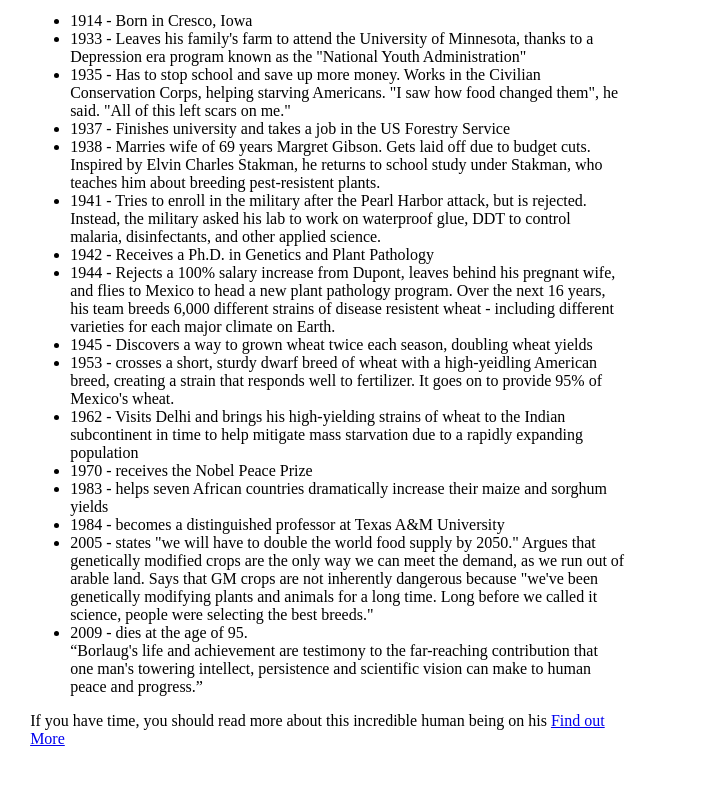
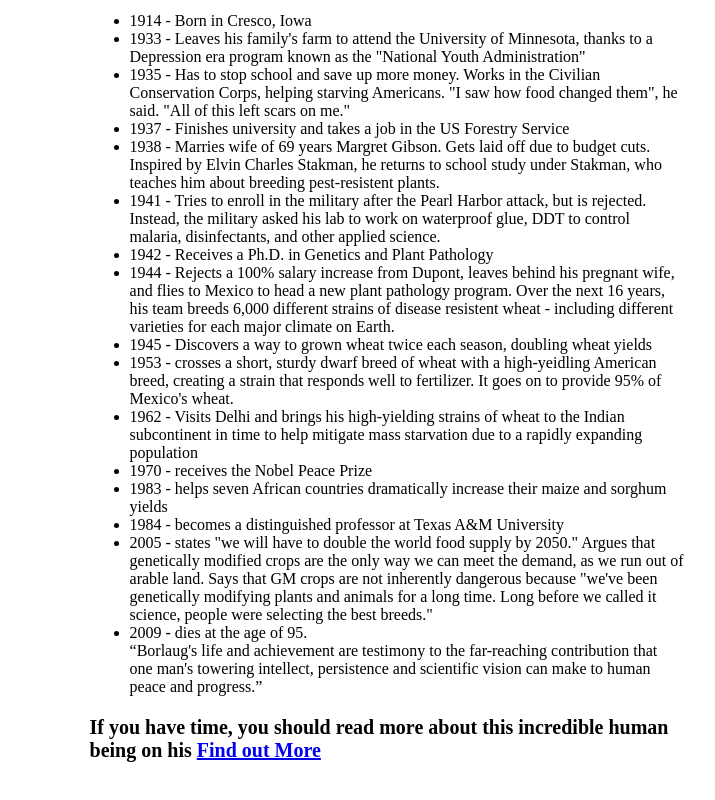
Before and after one commit to arthurbiloa/filbertXarthur, a plain HTML site: page index.html in a window 1280 px wide. Shown: the part 1156-1956 px from the top of the page, without its empty margins (194-909 px from the left). Drawn offline with Linux system fonts and the light colour scheme.

Commit message:
changed css file

```diff
--- a/styles.css
+++ b/styles.css
@@ -12,7 +12,7 @@ h1,i{
 }
 #tribute-info{
     width: 50%;
-    margin-left: 15%;
+    margin-left: 20%;
     margin-top: 5%;
 }
 #img-caption{
@@ -20,3 +20,7 @@ h1,i{
     color: #964B00;
     text-align: center;
 }
+#quote{
+    font-size: 20px;
+    font-weight: bold;
+}
```
